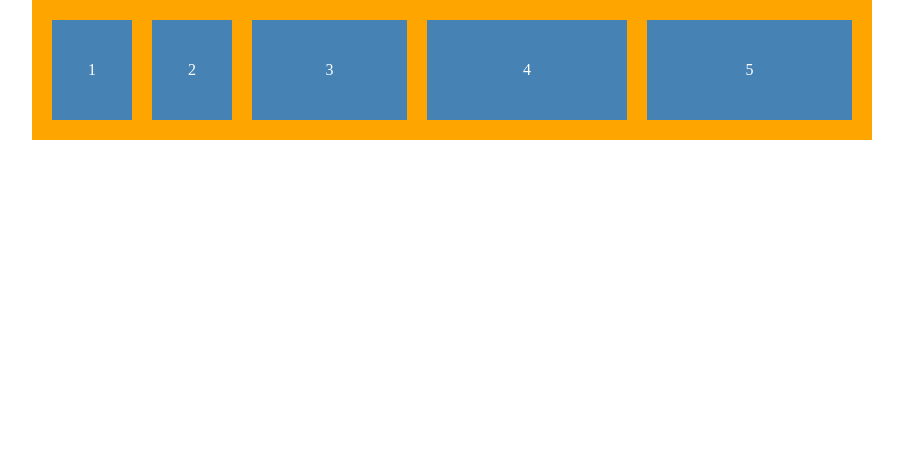
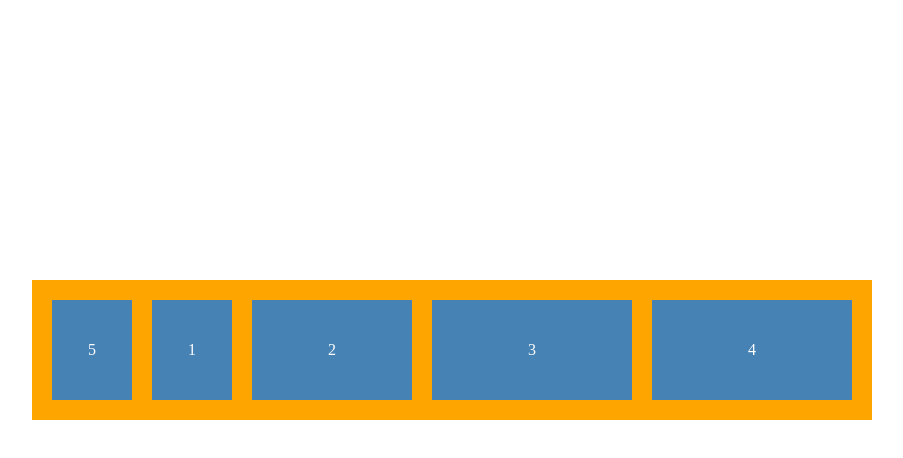
Before and after one commit to labenuexercicios/flexbox-exercicios, a plain HTML site: page exercicio3/index.html in a window 1280 px wide. Shown: the whole page, without its empty margins (188-1091 px from the left). Drawn offline with Linux system fonts and the light colour scheme.

Commit message:
modificacao-exercicio

```diff
--- a/exercicio2/style.css
+++ b/exercicio2/style.css
@@ -8,4 +8,5 @@ main{
   display: flex;
   flex-wrap: wrap;
   gap: 8px;
+  justify-content: center;
 }
--- a/exercicio3/style.css
+++ b/exercicio3/style.css
@@ -10,6 +10,7 @@ main{
   width: 800px;
   margin: 0 auto;
   background-color: orange;
+  margin: 35vh auto;
 }
 
 section{
@@ -24,22 +25,25 @@ section{
 
 #section-1{
   flex-grow: 0;
+
 }
 
 #section-2{
-  flex-grow: 0;
+  flex-grow: 2;
+
 }
 
 #section-3{
   flex-grow: 3;
+
 }
 
 #section-4{
   flex-basis: 200px;
 
+
 }
 
 #section-5{
-  order: 1;
-  flex-grow: 5;
+  order: -1;
 }
```
